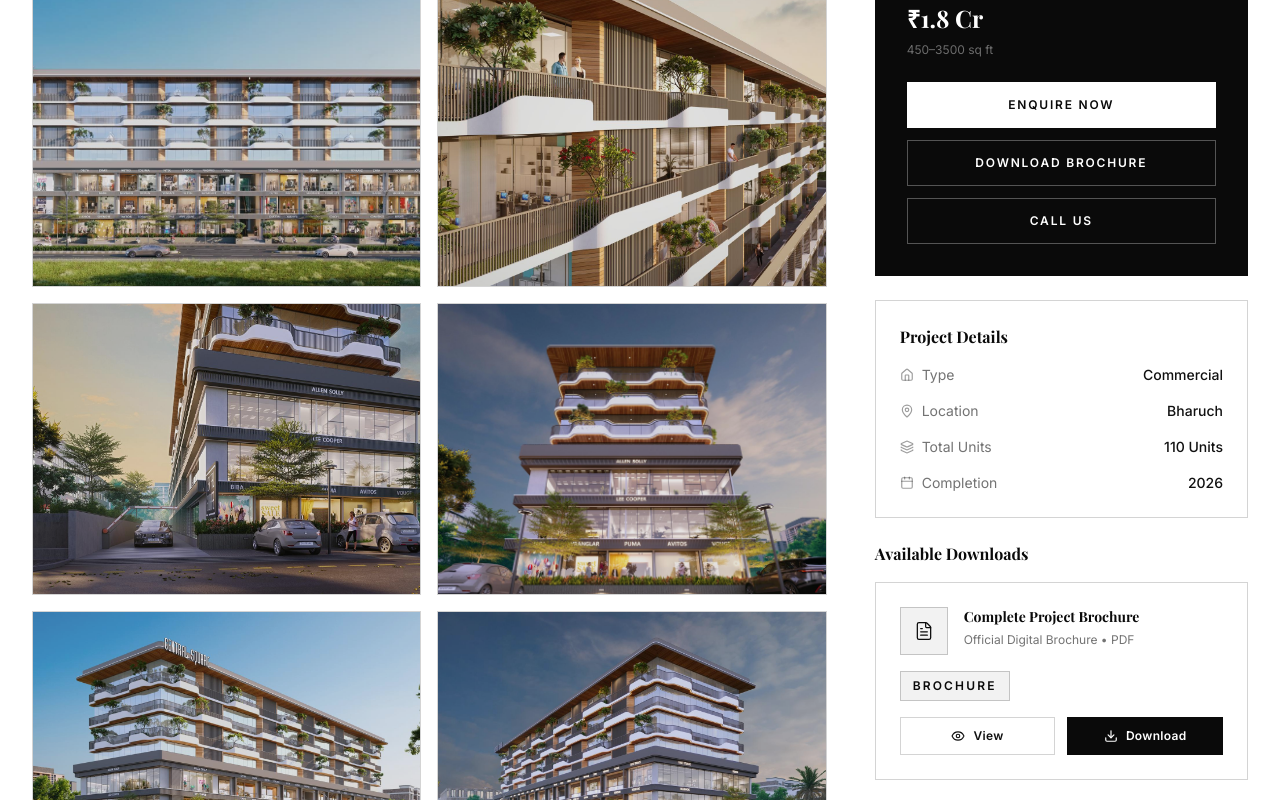
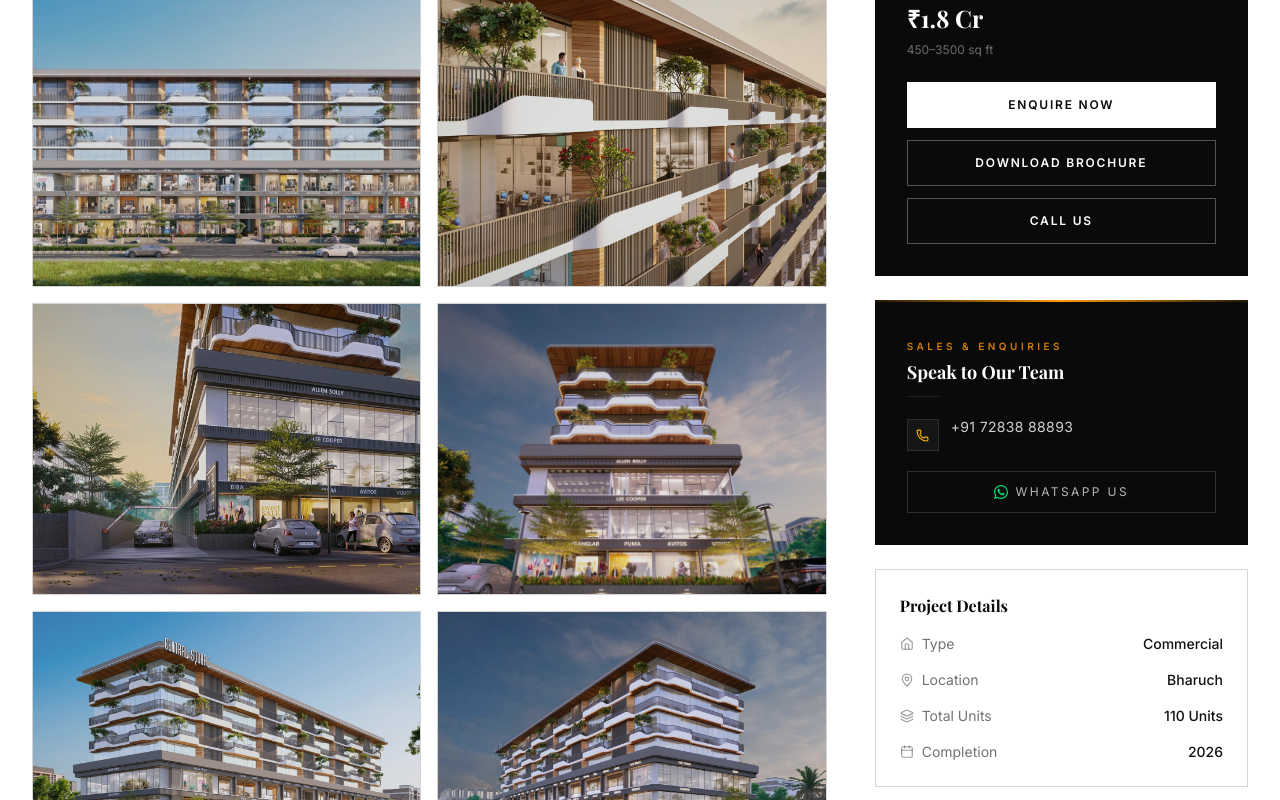
Before and after one commit to Marshmellow31/bhumi-developers, a Next.js app: page /projects/central-square in a window 1280 px wide. Shown: the part 1135-1935 px from the top of the page. Built offline with nearby package versions, Linux system fonts and the light colour scheme.

Commit message:
feat: implement dynamic project detail page with data integration

```diff
--- a/app/projects/[slug]/page.tsx
+++ b/app/projects/[slug]/page.tsx
@@ -1,7 +1,7 @@
 import { notFound } from "next/navigation";
 import type { Metadata } from "next";
 import Image from "next/image";
-import { MapPin, Home, Calendar, Layers } from "lucide-react";
+import { MapPin, Home, Calendar, Layers, Phone, Mail } from "lucide-react";
 import { getProjectBySlug, projects, type Project } from "@/data/projects";
 import { formatPrice } from "@/lib/utils";
 import CTABanner from "@/components/home/CTABanner";
@@ -230,6 +230,77 @@ export default async function ProjectDetailPage({ params }: Props) {
               </div>
             </div>
 
+            {/* Project Contact */}
+            {project.contact && (
+              <div className="relative bg-primary overflow-hidden">
+                {/* Amber top accent */}
+                <div className="absolute top-0 inset-x-0 h-[2px] bg-gradient-to-r from-amber-500/10 via-amber-500 to-amber-500/10" />
+
+                <div className="p-8 flex flex-col gap-5">
+                  <div>
+                    <span className="text-[10px] tracking-[0.35em] uppercase font-semibold text-amber-500/80 font-body">
+                      Sales & Enquiries
+                    </span>
+                    <h3
+                      className="text-white font-bold text-lg mt-1 leading-snug"
+                      style={{ fontFamily: "var(--font-playfair)" }}
+                    >
+                      Speak to Our Team
+                    </h3>
+                    <div className="w-8 h-px bg-white/10 mt-3" />
+                  </div>
+
+                  <div className="flex flex-col gap-4">
+                    {/* Phones */}
+                    <div className="flex items-start gap-3">
+                      <div className="w-8 h-8 bg-white/5 border border-white/10 flex items-center justify-center shrink-0 mt-0.5">
+                        <Phone size={13} className="text-amber-400" />
+                      </div>
+                      <div className="flex flex-col gap-1.5">
+                        {project.contact.phones.map((p) => (
+                          <a
+                            key={p.number}
+                            href={`tel:${p.number}`}
+                            className="text-white/80 text-sm font-body tracking-wide hover:text-white transition-colors duration-200"
+                          >
+                            {p.label ?? p.number}
+                          </a>
+                        ))}
+                      </div>
+                    </div>
+
+                    {/* Email */}
+                    {project.contact.email && (
+                      <div className="flex items-start gap-3">
+                        <div className="w-8 h-8 bg-white/5 border border-white/10 flex items-center justify-center shrink-0 mt-0.5">
+                          <Mail size={13} className="text-amber-400" />
+                        </div>
+                        <a
+                          href={`mailto:${project.contact.email}`}
+                          className="text-white/80 text-sm font-body break-all hover:text-white transition-colors duration-200 mt-1"
+                        >
+                          {project.contact.email}
+                        </a>
+                      </div>
+                    )}
+                  </div>
+
+                  {/* WhatsApp CTA */}
+                  <a
+                    href={`https://wa.me/${project.contact.phones[0].number.replace(/\D/g, "")}`}
+                    target="_blank"
+                    rel="noopener noreferrer"
+                    className="flex items-center justify-center gap-2 border border-white/15 text-white/70 text-xs tracking-[0.2em] uppercase font-body py-3 hover:border-white/40 hover:text-white transition-all duration-200"
+                  >
+                    <svg viewBox="0 0 24 24" fill="currentColor" className="w-3.5 h-3.5 text-green-400">
+                      <path d="M17.472 14.382c-.297-.149-1.758-.867-2.03-.967-.273-.099-.471-.148-.67.15-.197.297-.767.966-.94 1.164-.173.199-.347.223-.644.075-.297-.15-1.255-.463-2.39-1.475-.883-.788-1.48-1.761-1.653-2.059-.173-.297-.018-.458.13-.606.134-.133.298-.347.446-.52.149-.174.198-.298.298-.497.099-.198.05-.371-.025-.52-.075-.149-.669-1.612-.916-2.207-.242-.579-.487-.5-.669-.51-.173-.008-.371-.01-.57-.01-.198 0-.52.074-.792.372-.272.297-1.04 1.016-1.04 2.479 0 1.462 1.065 2.875 1.213 3.074.149.198 2.096 3.2 5.077 4.487.709.306 1.262.489 1.694.625.712.227 1.36.195 1.871.118.571-.085 1.758-.719 2.006-1.413.248-.694.248-1.289.173-1.413-.074-.124-.272-.198-.57-.347m-5.421 7.403h-.004a9.87 9.87 0 01-5.031-1.378l-.361-.214-3.741.982.998-3.648-.235-.374a9.86 9.86 0 01-1.51-5.26c.001-5.45 4.436-9.884 9.888-9.884 2.64 0 5.122 1.03 6.988 2.898a9.825 9.825 0 012.893 6.994c-.003 5.45-4.437 9.884-9.885 9.884m8.413-18.297A11.815 11.815 0 0012.05 0C5.495 0 .16 5.335.157 11.892c0 2.096.547 4.142 1.588 5.945L.057 24l6.305-1.654a11.882 11.882 0 005.683 1.448h.005c6.554 0 11.89-5.335 11.893-11.893a11.821 11.821 0 00-3.48-8.413z" />
+                    </svg>
+                    WhatsApp Us
+                  </a>
+                </div>
+              </div>
+            )}
+
             {/* Details */}
             <div className="bg-background border border-border p-6 flex flex-col gap-4">
               <h3
--- a/data/projects.ts
+++ b/data/projects.ts
@@ -5,6 +5,11 @@ export interface FloorPlan {
   name: string;
   file: string;
   size?: string;
+}
+
+export interface ProjectContact {
+  phones: { number: string; label?: string }[];
+  email?: string;
 }
 
 export interface Project {
@@ -31,6 +36,7 @@ export interface Project {
   featured: boolean;
   brochure?: string;
   floorPlans?: FloorPlan[];
+  contact?: ProjectContact;
 }
 
 export const projects: Project[] = [
@@ -71,6 +77,9 @@ export const projects: Project[] = [
     ],
     featured: true,
     brochure: "/documents/central-square-brochure.pdf",
+    contact: {
+      phones: [{ number: "+917283888893", label: "+91 72838 88893" }],
+    },
   },
   {
     id: "8",
@@ -116,6 +125,13 @@ export const projects: Project[] = [
     ],
     featured: true,
     brochure: "/documents/solitaire-pallazzo-brochure.pdf",
+    contact: {
+      phones: [
+        { number: "+919998016244", label: "+91 99980 16244" },
+        { number: "+918511343554", label: "+91 85113 43554" },
+      ],
+      email: "sp.info.tavra@gmail.com",
+    },
     floorPlans: [
       { name: "Brochure (Parking Layout & Details)", file: "/documents/solitaire-pallazzo-brochure-parking.pdf", size: "1.3 MB" },
       { name: "Ground Floor Parking Layout Plan", file: "/documents/solitaire-pallazzo-ground-floor-parking.pdf", size: "1.7 MB" },
```
